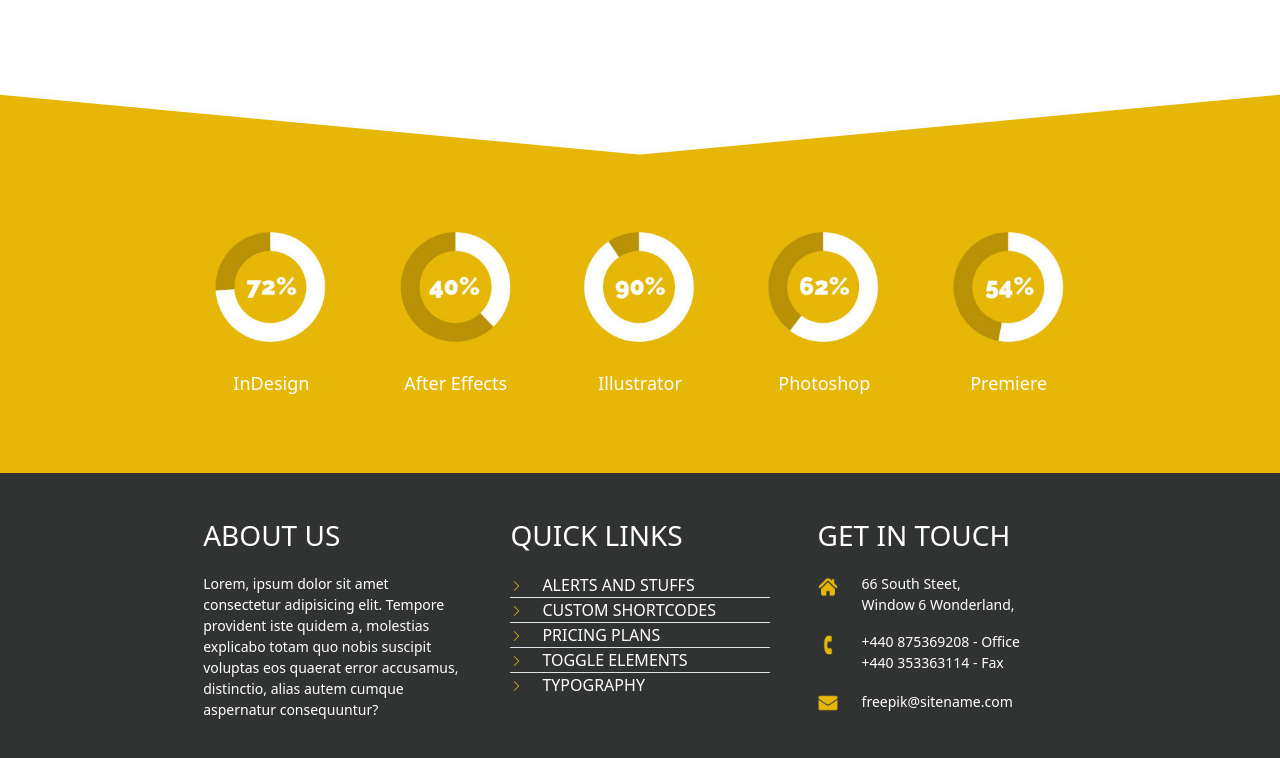
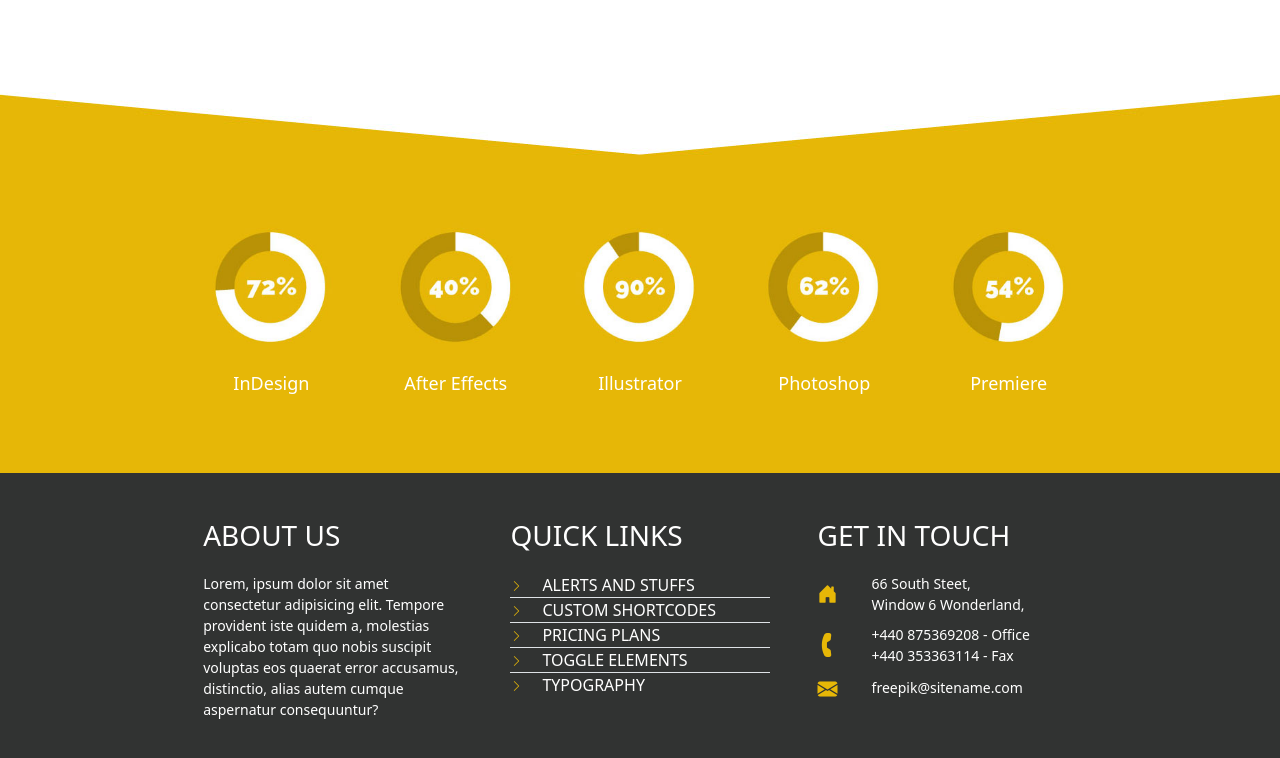
Before and after one commit to Karlabarrios/mockup-web-amarillo, a plain HTML site: page index.html in a window 1280 px wide. Shown: the part 1911-2669 px from the top of the page. Drawn offline with nearby package versions, Linux system fonts and the light colour scheme.

Commit message:
cambios tarea

```diff
--- a/css/style.css
+++ b/css/style.css
@@ -135,5 +135,16 @@ footer a{
     color: white;
 }
 .getin p{
-    padding-left: 20px;
+    padding-left: 10px;
+    margin-bottom: 0;
 }
+.getin i{
+    color: #E6B707;
+    font-size: 20px;
+}
+.phone{
+    transform: rotate(45deg) !important;
+}
+.getin .row{
+    margin-bottom: 8px;
+}
--- a/index.html
+++ b/index.html
@@ -251,28 +251,28 @@
             <h3>GET IN TOUCH</h3>
             <!--Opción 2-->
             <div class="row align-content-center">
-              <div class="col-1">
-                <img src="imagenes/casa.png" alt="casa-img">
+              <div class="col-auto align-self-center">
+                <i class="bi bi-house-door-fill"></i>
               </div>
-              <div class="col">
+              <div class="col-auto">
                 <p>66 South Steet,<br>Window 6 Wonderland,</p>
               </div>
             </div>
 
             <div class="row align-content-center">
-              <div class="col-1">
-                <img src="imagenes/cel.png" alt="cel-img">
+              <div class="phone col-auto align-self-center">
+                <i class="bi bi-telephone-fill"></i>
               </div>
-              <div class="col">
+              <div class="col-auto">
                 <p>+440 875369208 - Office<br>+440 353363114 - Fax</p>
               </div>
             </div>
 
             <div class="row align-content-center">
-              <div class="col-1">
-                <img src="imagenes/mail.png" alt="mail-img">
+              <div class="col-auto align-self-center">
+                <i class="bi bi-envelope-fill"></i>
               </div>
-              <div class="col">
+              <div class="col-auto">
                 <p>freepik@sitename.com</p>
               </div>
             </div>
```
